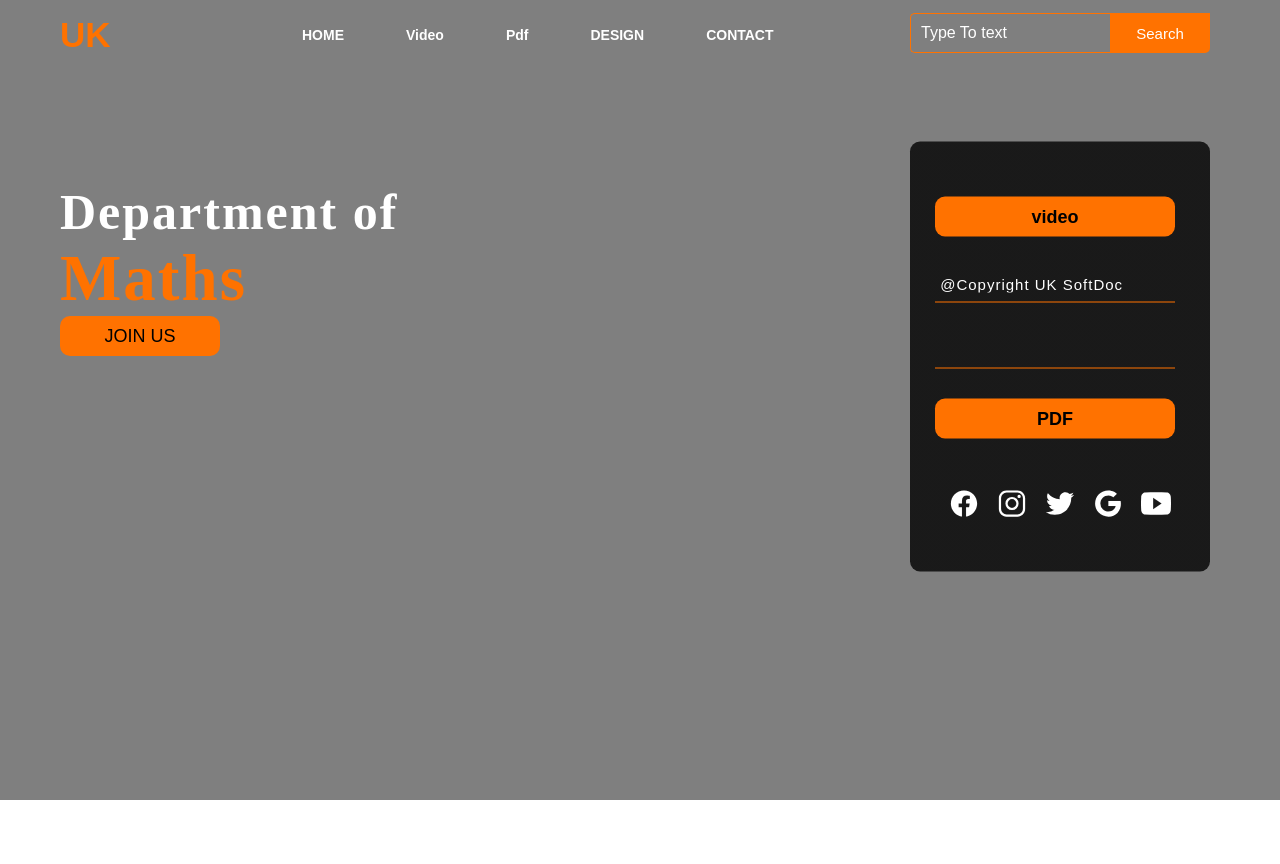
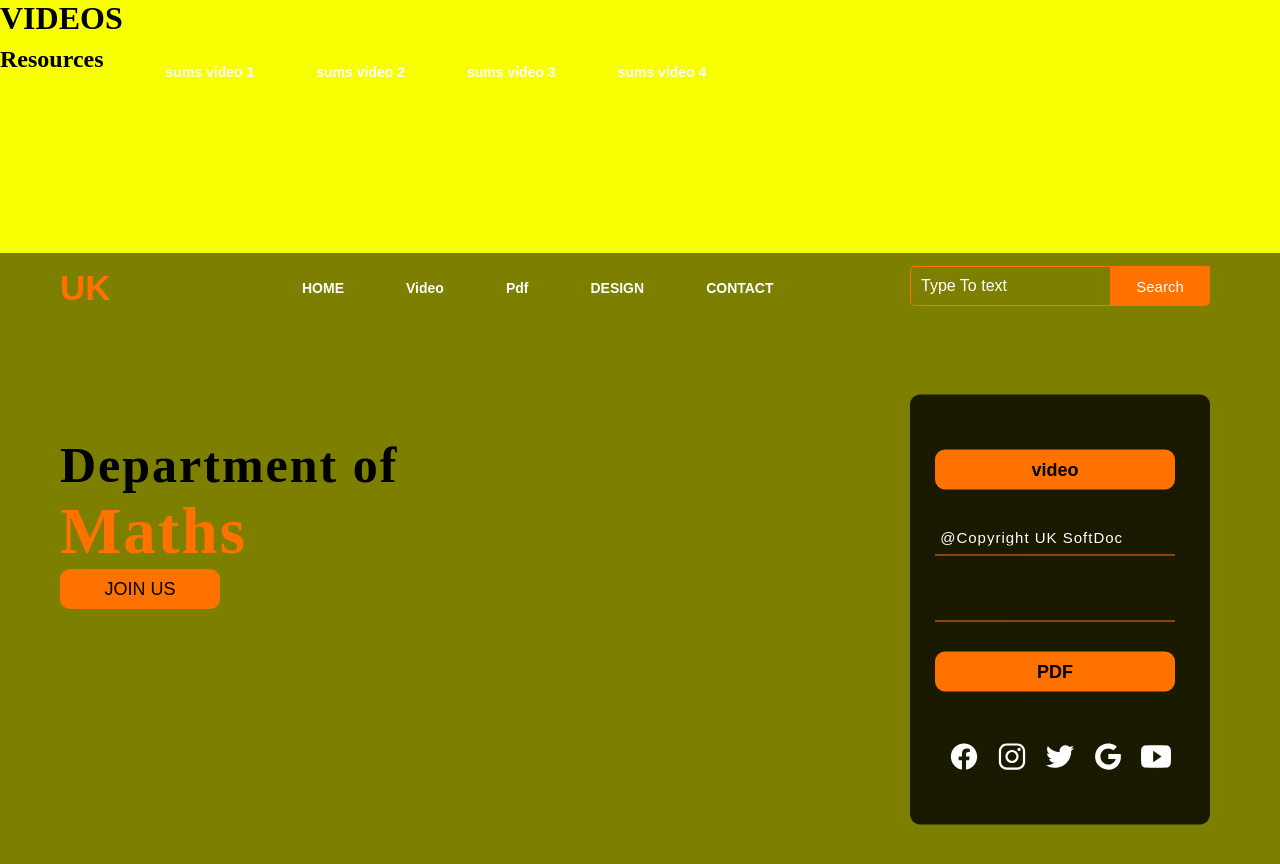
Before and after one commit to princeVKMGSK/maths, a plain HTML site: page index.html in a window 1280 px wide. Before the commit the page ends 800 px from the top, so only its background shows below. Drawn offline with nearby package versions, Linux system fonts and the light colour scheme.

Commit message:
Update index.html

```diff
--- a/index.html
+++ b/index.html
@@ -2,6 +2,61 @@
 <html lang="en">
 <head>
     <title>Webpage Design</title>
+<style>
+      h1{color: #000000;}
+h2{color: #000000;}
+body {
+    background: #f8ff00;
+}
+
+  </style>
+
+  <title>College Department Website</title>
+</head>
+
+<body>
+
+  <header>
+
+    <h1>VIDEOS</h1>
+
+  </header>
+  <main>
+      <section id="resources">
+
+
+      <ul>
+
+      <h2>Resources</h2>
+
+      <ul>
+
+        <li><a href="https://example.com" target="_blank">sums video 1</a></li>
+
+        <li><a href="https://example.com" target="_blank">sums video 2</a></li>
+
+        <li><a href="https://example.com" target="_blank">sums video 3</a></li>
+
+        <li><a href="https://example.com" target="_blank">sums video 4</a></li>
+
+      </ul>
+
+    </section>
+
+  </main>
+  <br>
+  <br>
+  <br>
+  <br>
+  <br>
+  <br>
+  <br>
+  <br>
+  <br>
+  <br>
+  <br>
+  <br>
+
     <style>
 *{
     margin: 0;
```
